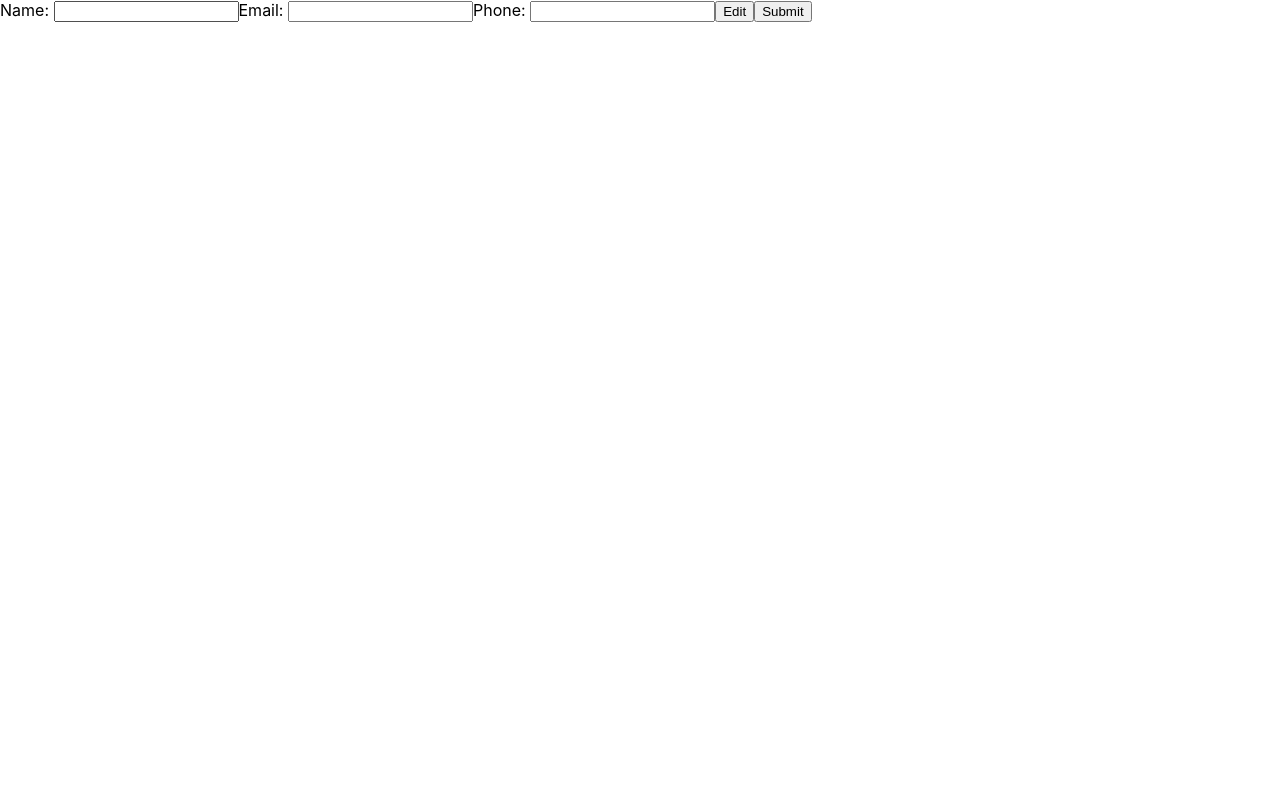
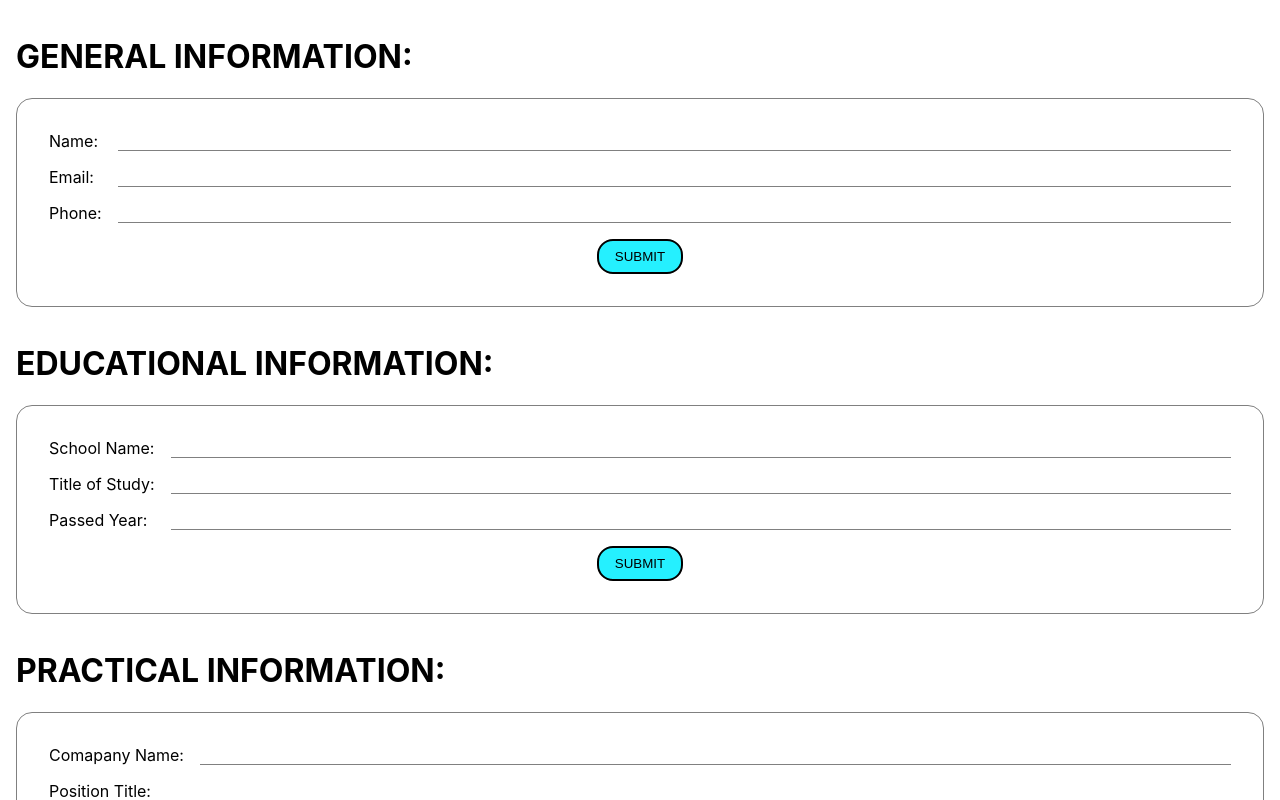
Before and after one commit to Dark-WizZ/cv-application, a React (Create React App) app: page / in a window 1280 px wide. Shown: the top 800 px of the page. Built offline with nearby package versions, Linux system fonts and the light colour scheme.

Commit message:
Implement full UI

```diff
--- a/src/App.css
+++ b/src/App.css
@@ -1,38 +1,47 @@
-.App {
-  text-align: center;
+.app{
+  padding: 1rem;
+  display: grid;
+  gap: 1rem;
+  padding-bottom: 5rem;
 }
-
-.App-logo {
-  height: 40vmin;
-  pointer-events: none;
+.info.op{
+  grid-template-columns: auto auto;
+  justify-content: center;
 }
-
-@media (prefers-reduced-motion: no-preference) {
-  .App-logo {
-    animation: App-logo-spin infinite 20s linear;
-  }
+.info{
+  border: 1px solid grey;
+  display: grid;
+  padding: 2rem;
+  grid-template-columns: auto 1fr;
+  gap:1rem;
+  border-radius: 1rem;
 }
-
-.App-header {
-  background-color: #282c34;
-  min-height: 100vh;
-  display: flex;
-  flex-direction: column;
-  align-items: center;
-  justify-content: center;
-  font-size: calc(10px + 2vmin);
-  color: white;
+input{
+  border: none;
+  border-bottom: 1px solid grey;
 }
-
-.App-link {
-  color: #61dafb;
+input:focus{
+  outline: none;
+  border-bottom: 2px solid grey;
 }
-
-@keyframes App-logo-spin {
-  from {
-    transform: rotate(0deg);
-  }
-  to {
-    transform: rotate(360deg);
-  }
+button{
+  border:none;
+  padding:0.5rem 1rem;
+  background-color: rgb(37, 240, 255);
+  border-radius: 1rem;
+  border: 2px solid ;
+  cursor: pointer;
 }
+button:active{
+  background-color: rgb(0, 200, 255);
+  border-radius: 2rem;
+  font-weight: bolder;
+}
+.btn{
+  grid-column: span 2;
+  width:fit-content;
+  justify-self: center;
+}
+button:hover{
+  background-color: rgb(67, 213, 253);
+}
--- a/src/App.js
+++ b/src/App.js
@@ -1,12 +1,22 @@
 import './App.css';
 import React from 'react';
 import GeneralInfo from './components/GeneralInfo'
+import EduInfo from './components/EduInfo';
+import PracInfo from './components/PracInfo';
 
 class App extends React.Component{
+
+  submitClk = (e) => {
+    e.preventDefault();
+    this.state.edit? this.setState({edit:false}): this.setState({edit:true})
+  }
+
   render(){
     return(
       <div className='app'>
-        <GeneralInfo />
+        <GeneralInfo submitClk={this.submitClk}/>
+        <EduInfo />
+        <PracInfo />
       </div>
     )
   }
--- a/src/components/EduInfo.js
+++ b/src/components/EduInfo.js
@@ -0,0 +1,78 @@
+import React from "react";
+
+export default class EduInfo extends React.Component{
+
+  constructor(props){
+    super(props);
+    this.state = {
+      schoolName: '',
+      titleOfStudy: '',
+      passedYear: '',
+      edit: true,
+    }
+  }
+
+  domCache(){
+    this.schoolNameIp = document.querySelector('#school_name_ip');
+    this.passedYearIp = document.querySelector('#passed_year_ip');
+    this.titleOfStudyIp = document.querySelector('#title_of_study_ip');
+  }
+
+  submitClk = (e) => {
+    e.preventDefault();
+    this.domCache();
+    const {edit} = this.state;
+    if(edit){
+      this.setState({
+        schoolName:this.schoolNameIp.value,
+        titleOfStudy:this.titleOfStudyIp.value,
+        passedYear:this.passedYearIp.value,
+        edit:false,
+      })
+    }else{
+      this.setState({edit:true})
+    }
+  }
+
+  render(){
+    return (this.state.edit)? this.input(): this.output();
+  }
+
+  input(){
+    return(
+      <div className="educational">
+        <h1 className="heading">EDUCATIONAL INFORMATION:</h1>
+        <form className="info ip" onSubmit={this.submitClk}>
+          <label htmlFor='school_name_ip'>School Name: </label>
+          <input
+            type='text' id='school_name_ip' defaultValue={this.state.schoolName}
+          ></input>
+          <label htmlFor='title_of_study_ip' defaultValue={this.state.titleOfStudy}>Title of Study: </label>
+          <input type='text' id='title_of_study_ip' defaultValue={this.state.titleOfStudy}></input>
+          <label htmlFor='passed_year_ip'>Passed Year: </label>
+          <input
+            type='number' min='1900' max='2030' step='1' id='passed_year_ip' defaultValue={this.state.passedYear}
+          ></input>
+          <button className="submit btn">SUBMIT</button>
+        </form>
+      </div>
+    )
+  }
+
+  output(){
+    return(
+      <div className="educational">
+        <h1 className="heading">EDUCATIONAL INFORMATION:</h1>
+        <form className="info op" onSubmit={this.submitClk}>
+          <label htmlFor='school_name_op'>School Name: </label>
+          <div id='school_name_op'>{this.state.schoolName}</div>
+          <label htmlFor='title_of_study_op'>Title of Study: </label>
+          <div id='title_of_study_op'>{this.state.titleOfStudy}</div>
+          <label htmlFor='passed_year_op'>Passed Year: </label>
+          <div id='paseed_year_op'>{this.state.passedYear}</div>
+          <button className="edit btn">EDIT</button>
+        </form>
+      </div>
+    )
+  }
+}
--- a/src/components/GeneralInfo.js
+++ b/src/components/GeneralInfo.js
@@ -1,18 +1,73 @@
 import React from "react";
 
 export default class GeneralInfo extends React.Component{
+
+  constructor(props){
+    super(props);
+    this.state = {
+      name: '',
+      email: '',
+      phone: '',
+      edit: true,
+    }
+  }
+
+  domCache(){
+    this.nameIp = document.querySelector('#name_ip');
+    this.emailIp = document.querySelector('#email_ip');
+    this.phoneIp = document.querySelector('#phone_ip');
+  }
+
+  submitClk = (e) => {
+    e.preventDefault();
+    this.domCache();
+    const {edit} = this.state;
+    if(edit){
+      this.setState({
+        name:this.nameIp.value,
+        email:this.emailIp.value,
+        phone:this.phoneIp.value,
+        edit:false,
+      })
+    }else{
+      this.setState({edit:true})
+    }
+  }
+
   render(){
+    return (this.state.edit)? this.input(): this.output();
+  }
+
+  input(){
     return(
-      <form className="general info">
-        <label for='name_ip'>Name: </label>
-        <input type='text' id='name_ip'></input>
-        <label for='email_ip'>Email: </label>
-        <input type='text' id='email_ip'></input>
-        <label for='phone_no_ip'>Phone: </label>
-        <input type='text' id='phone_no_ip'></input>
-        <button className='edit'>Edit</button>
-        <button className="sunmit">Submit</button>
-      </form>
+      <div className="general">
+        <h1 className="heading">GENERAL INFORMATION:</h1>
+        <form className="info ip" onSubmit={this.submitClk}>
+          <label htmlFor='name_ip'>Name: </label>
+          <input type='text' id='name_ip' defaultValue={this.state.name}></input>
+          <label htmlFor='email_ip'>Email: </label>
+          <input type='text' id='email_ip' defaultValue={this.state.email}></input>
+          <label htmlFor='phone_ip'>Phone: </label>
+          <input type='number' id='phone_ip' defaultValue={this.state.phone}></input>
+          <button className="submit btn">SUBMIT</button>
+        </form>
+      </div>
+    )
+  }
+  output(){
+    return(
+      <div className="general">
+        <h1 className="heading">GENERAL INFORMATION:</h1>
+        <form className="info op" onSubmit={this.submitClk}>
+          <label htmlFor='name_op'>Name: </label>
+          <div className='name_op'>{this.state.name}</div>
+          <label htmlFor='email_op'>Email: </label>
+          <div className='email_op'>{this.state.email}</div>
+          <label htmlFor='phone_op'>Phone: </label>
+          <div className='phone_op'>{this.state.phone}</div>
+          <button className="edit btn">EDIT</button>
+        </form>
+      </div>
     )
   }
 }
--- a/src/components/PracInfo.js
+++ b/src/components/PracInfo.js
@@ -0,0 +1,98 @@
+import React from "react";
+
+export default class PracInfo extends React.Component{
+
+  constructor(props){
+    super(props);
+    this.state = {
+      companyName: '',
+      positionTitle: '',
+      mainTask: '',
+      startDate: '',
+      endDate: '',
+      edit: true,
+    }
+  }
+
+  domCache(){
+    this.companyNameIp = document.querySelector('#company_name_ip');
+    this.positionTitleIp = document.querySelector('#position_title_ip');
+    this.mainTaskIp = document.querySelector('#main_task_ip');
+    this.startDateIp = document.querySelector('#start_date_ip');
+    this.endDateIp = document.querySelector('#end_date_ip');
+  }
+
+  submitClk = (e) => {
+    e.preventDefault();
+    this.domCache();
+    const {edit} = this.state;
+    if(edit){
+      this.setState({
+        companyName: this.companyNameIp.value,
+        positionTitle: this.positionTitleIp.value,
+        mainTask: this.mainTaskIp.value,
+        startDate: this.startDateIp.value,
+        endDate: this.endDateIp.value,
+        edit:false,
+      })
+    }else{
+      this.setState({edit:true})
+    }
+  }
+
+  render(){
+    return (this.state.edit)? this.input(): this.output();
+  }
+
+  input(){
+    return(
+      <div className="practical">
+        <h1 className="heading">PRACTICAL INFORMATION:</h1>
+        <form className="info ip" onSubmit={this.submitClk}>
+          <label htmlFor='company_name_ip'>Comapany Name: </label>
+          <input type='text' id='company_name_ip'
+            defaultValue={this.state.companyName}
+          ></input>
+          <label htmlFor='position_title_ip'>Position Title: </label>
+          <input type='text' id='position_title_ip'
+            defaultValue={this.state.positionTitle}
+          ></input>
+          <label htmlFor='main_task_ip'>Main Task: </label>
+          <input type='text' id='main_task_ip'
+            defaultValue={this.state.mainTask}
+          ></input>
+          <label htmlFor='start_date_ip'>Start Date: </label>
+          <input type='date' id='start_date_ip'
+            defaultValue={this.state.startDate}
+          ></input>
+          <label htmlFor='end_date_ip'>End Date: </label>
+          <input type='date' id='end_date_ip'
+            defaultValue={this.state.endDate}
+          ></input>
+          <button className="submit btn">SUBMIT</button>
+        </form>
+      </div>
+    )
+  }
+
+  output(){
+    return(
+      <div className="practical">
+        <h1 className="heading">PRACTICAL INFORMATION:</h1>
+        <form className="info op" onSubmit={this.submitClk}>
+          <label htmlFor='company_name_op'>Comapany Name: </label>
+          <div id='company_name_op'>{this.state.companyName}</div>
+          <label htmlFor='position_title_op'>Position Title: </label>
+          <div id='position_title_op'>{this.state.positionTitle}</div>
+          <label htmlFor='main_task_op'>Main Task: </label>
+          <div id='main_task_op'>{this.state.mainTask}</div>
+          <label htmlFor='start_date_op'>Start Date: </label>
+          <div id='start_date_op'>{this.state.startDate}</div>
+          <label htmlFor='end_date_op'>End Date: </label>
+          <div id='end_date_op'> {this.state.endDate}</div>
+          <button className="edit btn">EDIT</button>
+        </form>
+      </div>
+    )
+  }
+}
```
